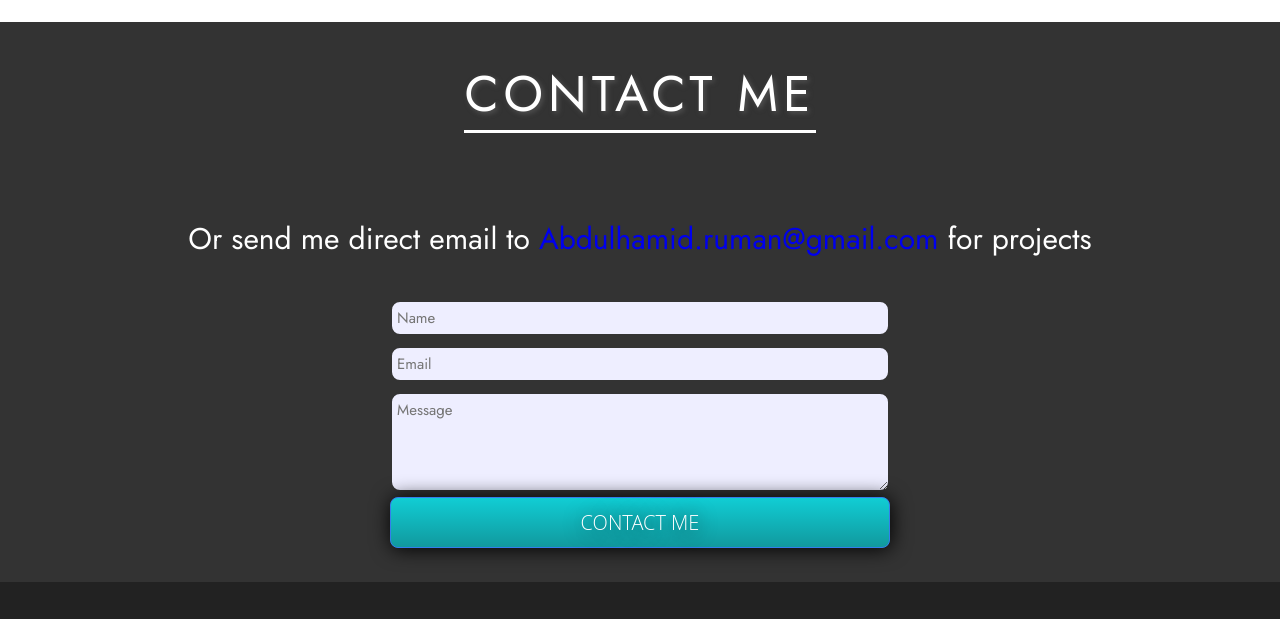
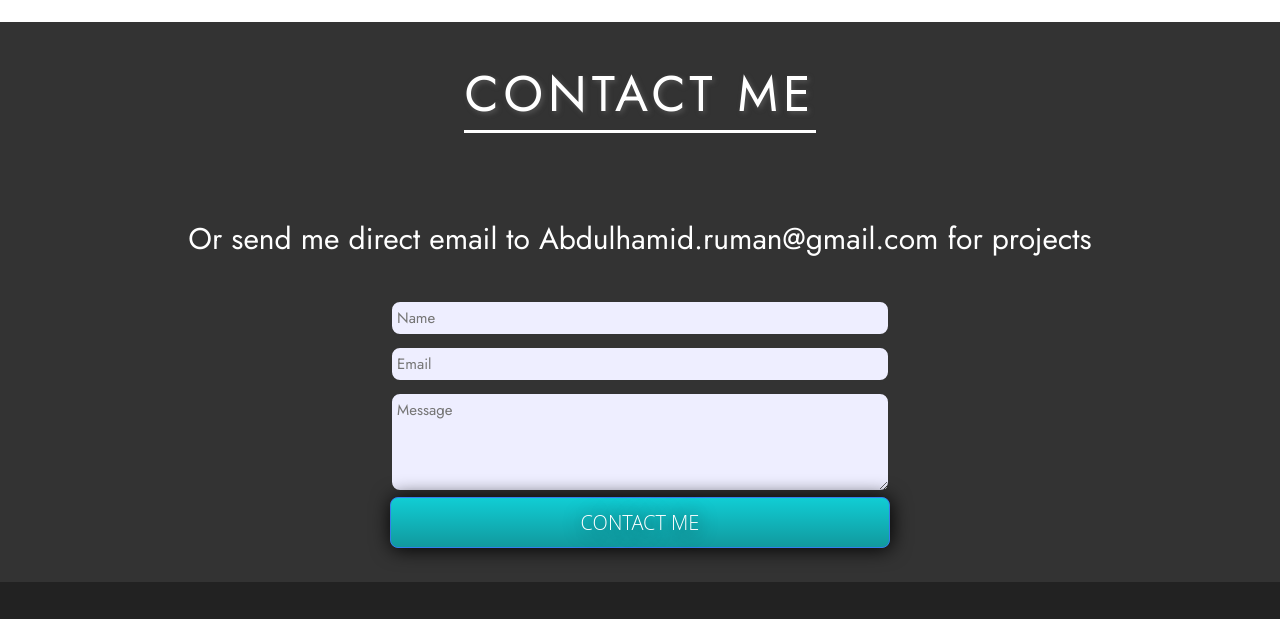
Before and after one commit to Abdulhamid-Osman/Abdull-, a plain HTML site: page index.html in a window 1280 px wide. Shown: the part 2704-3323 px from the top of the page. Drawn offline with Linux system fonts and the light colour scheme.

Commit message:
Add files via upload

```diff
--- a/style.css
+++ b/style.css
@@ -249,8 +249,8 @@ html {
   color: #fff;
   text-align: center;
 }
-.contact-p span{
-  color: red;
+.contact-p a{
+  color: #fff;
 }
 .contact-form {
   width: 50rem;
```
Also changed, not shown: index.html (+1 -1 lines).
